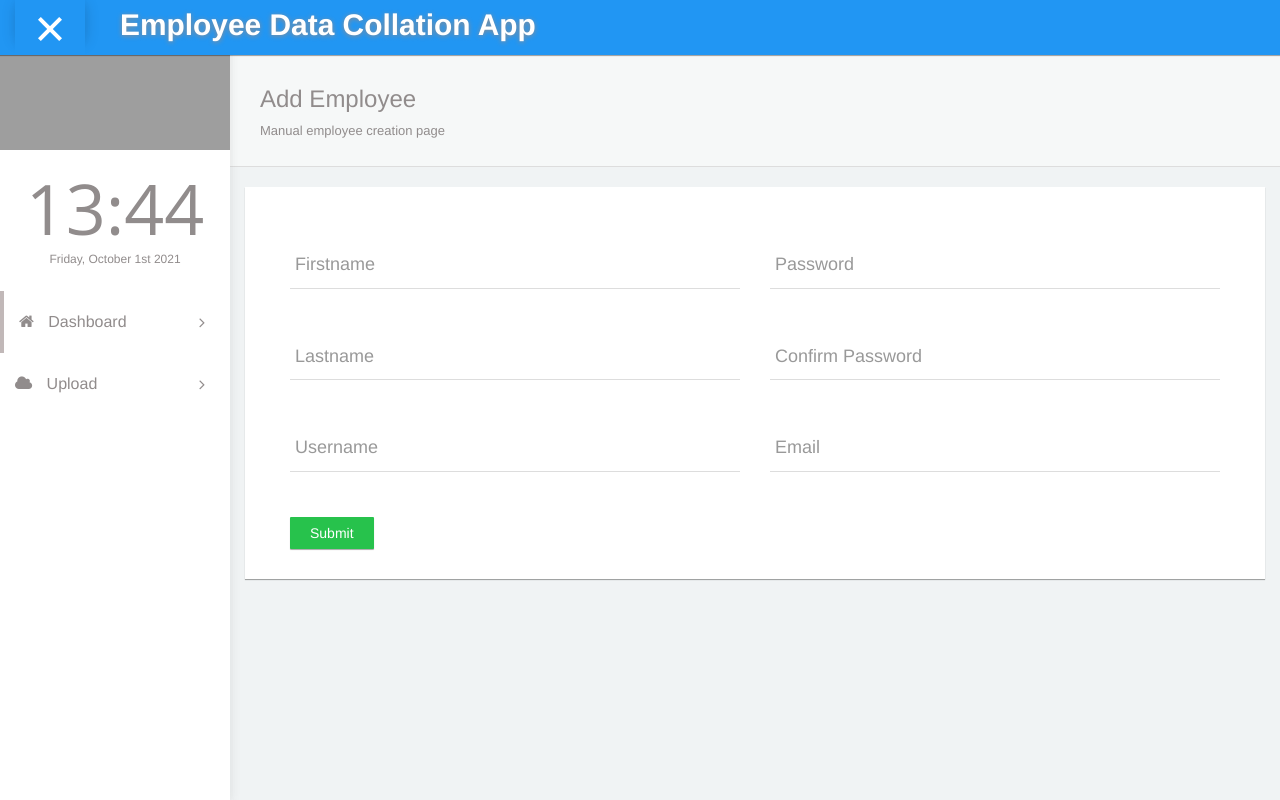
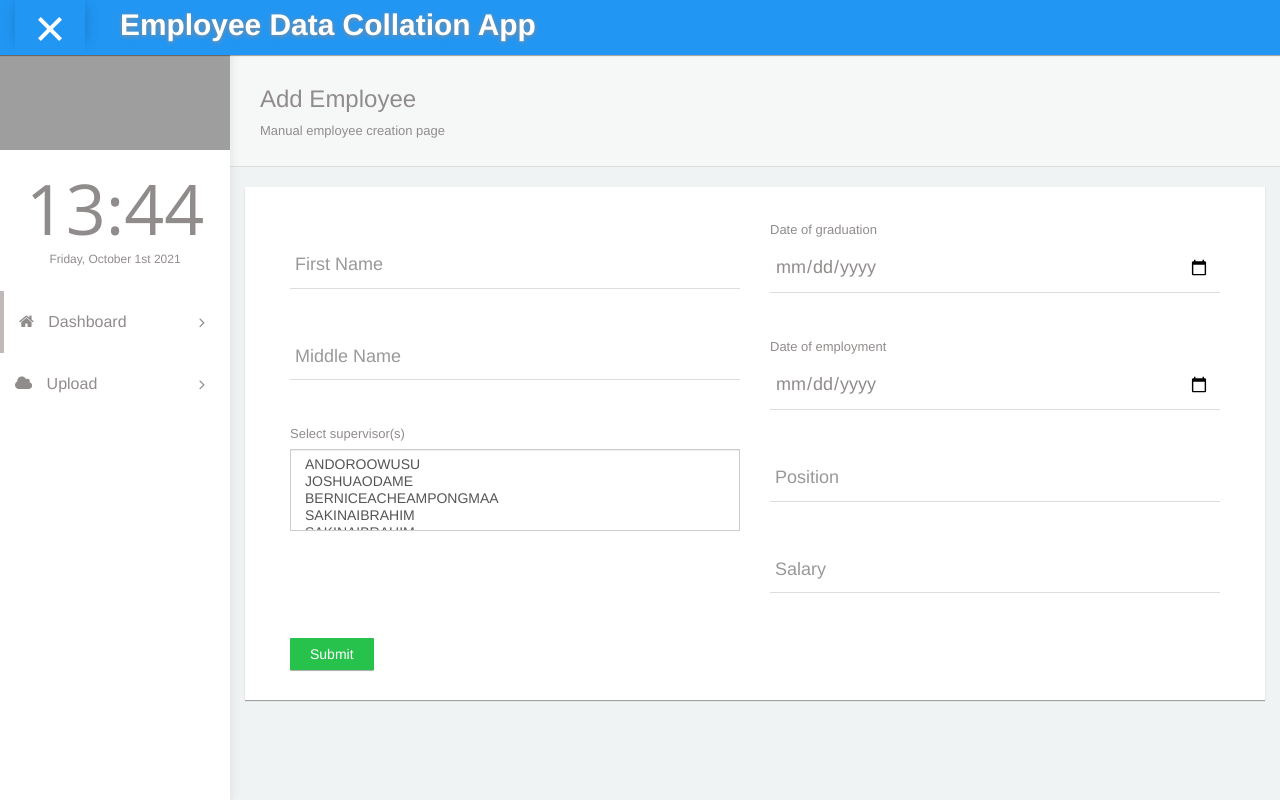
Before and after one commit to coding-rev/EmployeeApp, a Django app: page /add-employee in a window 1280 px wide. Run offline with Django 3.2, Linux system fonts and the light colour scheme; data comes from the database, SQL or seed files in the repository; both versions use the stored data as it was after the commit; some libraries are stand-ins or nearby versions; grey boxes are pictures that could not be loaded.

Commit message:
manuel-employee-creation-done
-

```diff
--- a/mainApp/models.py
+++ b/mainApp/models.py
@@ -8,6 +8,9 @@ import random
 # Employee code is the required argument for creating supervisor
 class Supervisors(models.Model):
 	supervisor  		= models.CharField(max_length=100)
+
+	def __str__(self):
+		return self.supervisor
 
 	class Meta:
 		verbose_name_plural = "Supervisors"
--- a/mainApp/templates/add-employee.html
+++ b/mainApp/templates/add-employee.html
@@ -24,45 +24,69 @@
                   <div class="col-md-12 panel">
                     <div class="col-md-12 panel-body" style="padding-bottom:30px;">
                       <div class="col-md-12">
-                        <form class="cmxform" id="signupForm" method="get" action="">
+                      	 {% if messages %}
+                    		{% for message in messages %}
+                        		<div  class="alert alert-{{message.tags }}" role="alert">
+                            		{{message}}
+                        		</div>
+                    		{% endfor %}
+                		{% endif %}
+                        <form method="POST" class="cmxform" id="signupForm">
+                        	{% csrf_token %}
                           <div class="col-md-6">
                             <div class="form-group form-animate-text" style="margin-top:40px !important;">
-                              <input type="text" class="form-text" id="validate_firstname" name="validate_firstname" required>
+                              <input type="text" name="first_name" class="form-text" id="validate_firstname" required>
                               <span class="bar"></span>
-                              <label>Firstname</label>
+                              <label>First Name</label>
                             </div>
 
                             <div class="form-group form-animate-text" style="margin-top:40px !important;">
-                              <input type="text" class="form-text" id="validate_lastname" name="validate_lastname" required>
+                              <input type="text" name="middle_name" class="form-text" id="validate_lastname"  required>
                               <span class="bar"></span>
-                              <label>Lastname</label>
+                              <label>Middle Name</label>
+                            </div>
+
+
+
+                            <div class="col-sm-12 padding-0" style="margin-bottom:40px !important;">
+                                  <label>Select supervisor(s)</label><br>
+                                  <select name="get_supervisor" class="form-control" multiple>
+                                  	{% for employee in employees %}
+                                    	<option value="{{employee.employee_code}}">{{employee}}</option>
+                                    {% endfor %}
+                                  </select>
+                                </div>
+                          </div>
+
+
+                          <div class="col-md-6">
+                          	<br>
+                          	<label>Date of graduation</label><br>
+	                        <div class="form-group form-animate-text">
+	                          <input type="date" name="date_of_graduation" class="form-text dateAnimate" required>
+	                          <span class="bar"></span>
+	                        </div>
+
+	                        <label>Date of employment</label><br>
+	                        <div class="form-group form-animate-text">
+	                          <input type="date" name="date_of_employment" class="form-text dateAnimate" required>
+	                          <span class="bar"></span>
+	                        </div>
+
+	                        <div class="form-group form-animate-text" style="margin-top:40px !important;">
+                              <input type="text" class="form-text" id="validate_password" name="position" required>
+                              <span class="bar"></span>
+                              <label>Position</label>
                             </div>
 
                             <div class="form-group form-animate-text" style="margin-top:40px !important;">
-                              <input type="text" class="form-text" id="validate_username" name="validate_username" required>
+                              <input type="number" class="form-text" id="validate_password" name="salary" required>
                               <span class="bar"></span>
-                              <label>Username</label>
-                            </div>
-                          </div>
-
-                          <div class="col-md-6">
-                            <div class="form-group form-animate-text" style="margin-top:40px !important;">
-                              <input type="password" class="form-text" id="validate_password" name="validate_password" required>
-                              <span class="bar"></span>
-                              <label>Password</label>
+                              <label>Salary</label>
                             </div>
 
-                            <div class="form-group form-animate-text" style="margin-top:40px !important;">
-                              <input type="password" class="form-text" id="validate_confirm_password" name="validate_confirm_password" required>
-                              <span class="bar"></span>
-                              <label>Confirm Password</label>
-                            </div>
 
-                            <div class="form-group form-animate-text" style="margin-top:40px !important;">
-                              <input type="text" class="form-text" id="validate_email" name="validate_email" required>
-                              <span class="bar"></span>
-                              <label>Email</label>
-                            </div>
+
                           </div>
                           <div class="col-md-12">
                               <input class="submit btn btn-success" type="submit" value="Submit">
--- a/mainApp/views.py
+++ b/mainApp/views.py
@@ -1,19 +1,66 @@
 from django.shortcuts import render
 from django.http import HttpResponse
-from .models import Employee
+from django.contrib import messages
+from .models import Employee, Supervisors
+from .backends import ValidateSupervisorCreation
+
 # Create your views here.
 
 def EmployeeListView(request):
-	employees  				= Employee.objects.all()
-
-	context = {
+	employees  	= Employee.objects.all().order_by('first_name')
+	context 	= {
 		"employees":employees,
 	}
 
 	return render(request, 'employee-list.html',context)
 
 def AddEmployeeView(request):
-	return render(request, 'add-employee.html')
+	employees 	= Employee.objects.all()
+	context 	= {
+		"employees":employees
+	}
+	# Taking form values on post
+	if request.method =='POST':
+		first_name    				=  request.POST.get('first_name')
+		middle_name   				=  request.POST.get('middle_name')
+		date_of_graduation     		=  request.POST.get('date_of_graduation')
+		date_of_employment  		=  request.POST.get('date_of_employment')
+		position					=  request.POST.get('position')
+		salary						=  request.POST.get('salary')
+		getSupervisors				=  request.POST.getlist('get_supervisor')
+
+		try:
+			employee 		= Employee.objects.create(
+								first_name=first_name, middle_name=middle_name,
+								date_of_graduation=date_of_graduation,
+								date_of_employment=date_of_employment, position=position,
+								salary=salary)
+			employee.save()
+
+			# If no supervisor was selected
+			if len(getSupervisors)==0:
+				pass
+			# If one or more supervisor(s) were selected
+			else:
+				for supervisor_code in getSupervisors:
+					supervisor_key_name = ValidateSupervisorCreation(supervisor_code)
+					# If the employee already have a supervisor account
+					if Supervisors.objects.filter(supervisor=supervisor_key_name).exists():
+						supervisor = Supervisors.objects.get(supervisor=supervisor_key_name)
+						employee.supervisors.add(supervisor)
+
+					# If the employee does not have a supervisor account
+					else:
+						supervisor = Supervisors.objects.create(supervisor=supervisor_key_name)
+						supervisor.save()
+						employee.supervisors.add(supervisor)
+
+			messages.success(request, "Employee added successfully")
+			return render(request, 'add-employee.html', context)
+
+		except Exception as e:
+			messages.error(request, str(e))
+	return render(request, 'add-employee.html',context)
 
 def UploadLogs(request):
 	return render(request, 'employee-logs.html')
```
Also changed, not shown: mainApp/templates/employee-list.html (+7 -1 lines), db.sqlite3.
